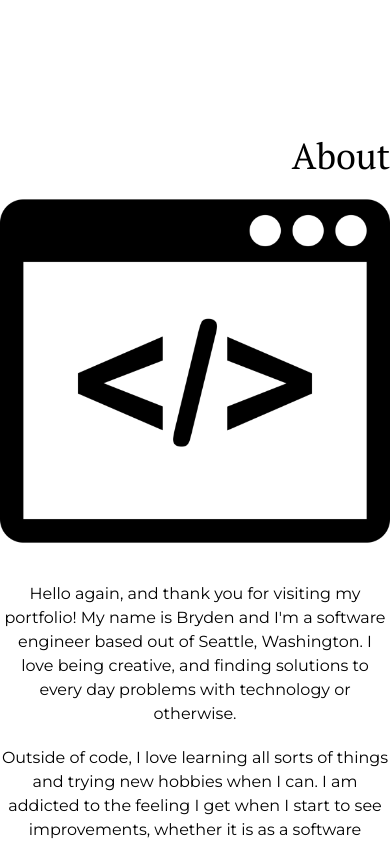
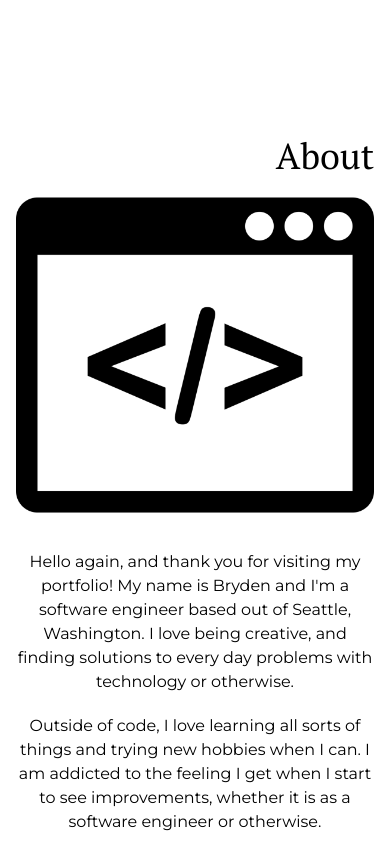
Before and after one commit to brydenu/portfolio, a Next.js app: page / in a window 390 px wide. Shown: the part 820-1664 px from the top of the page. Built offline with nearby package versions, Linux system fonts and the light colour scheme; no server answers.

Commit message:
button links now work on Project component

```diff
--- a/src/components/About.js
+++ b/src/components/About.js
@@ -2,7 +2,7 @@ import Image from "next/image";
 
 export default function About() {
     return (
-        <section className="flex flex-col w-full pb-20" id="about">
+        <section className="flex flex-col w-full pb-20 px-4 sm:px-0" id="about">
             <div className="w-full ">
                 <h2 className="text-4xl text-end font-pt">About</h2>
             </div>
--- a/src/components/Project.js
+++ b/src/components/Project.js
@@ -11,9 +11,9 @@ export default function Project({ data }) {
                 <p className="text-md text-center sm:text-start py-6 sm:py-0">
                     {description}
                 </p>
-                <div className="flex flex-row gap-2">
-                    <button className="w-40 h-10 bg-black text-white bold rounded" href={liveUrl}>Live Site</button>
-                    <button className="w-40 h-10 bg-white border-2 border-black text-black bold rounded" href={ghUrl}>Github Repo</button>
+                <div className="flex flex-row gap-2 justify-center sm:justify-start">
+                    <a href={liveUrl}><button className="w-40 h-10 bg-black text-white bold rounded">Live Site</button></a>
+                    <a href={ghUrl}><button className="w-40 h-10 bg-white border-2 border-black text-black bold rounded">Github Repo</button></a>
                 </div>
             </div>
             <Image
```
